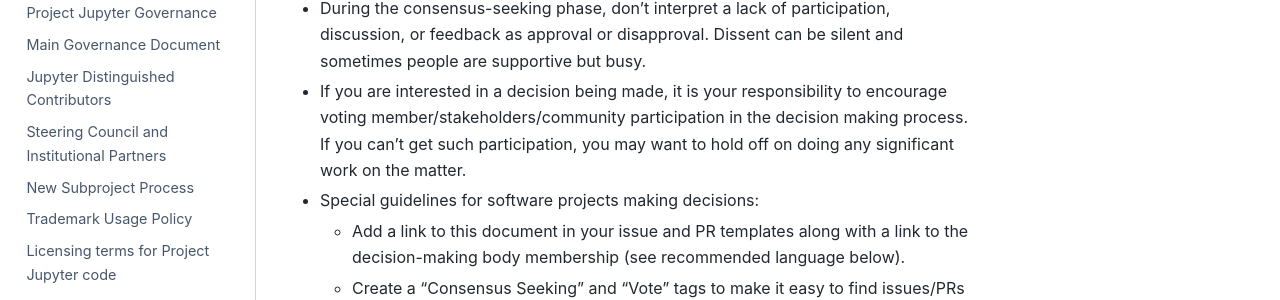
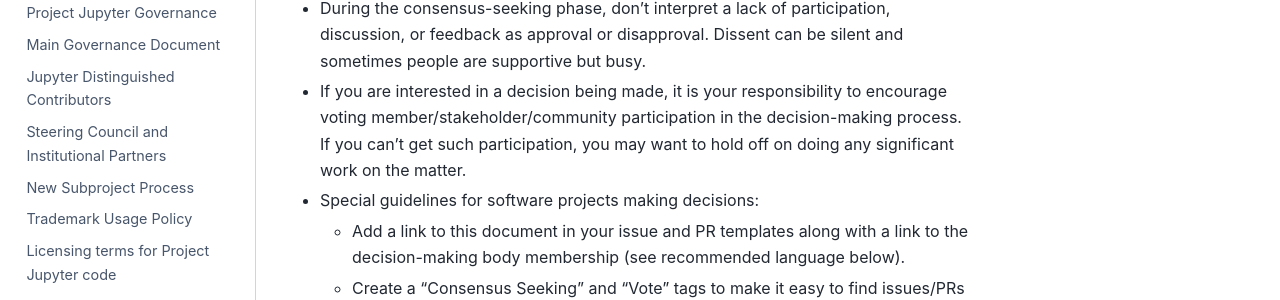
Before and after one commit to jupyter/governance, a Jupyter Book: the page built from decision_making.md, in a window 1280 px wide and 900 px high, scrolled down 1954 px. Shown: the part 179-479 px from the top of the window. Built offline with Jupyter Book 1.0.4 settings and Sphinx 7.4.7 and the Sphinx Book theme 1.1.4, drawn with Linux system fonts in a browser that asks for light colours; pages that are not in the unit, such as notebooks, are missing from menus.

Commit message:
Update decision_making.md
Co-authored-by: Jason Grout <jasongrout@users.noreply.github.com>

```diff
--- a/decision_making.md
+++ b/decision_making.md
@@ -31,7 +31,7 @@ While the previous section is prescriptive for all Jupyter teams, the following
 
 - Do not call a vote to short-circuit an ongoing discussion that is still productive in terms of exploring ideas and feedback. Votes should be called only when discussion has explored the space and stakeholders have provided input.
 - During the consensus-seeking phase, don’t interpret a lack of participation, discussion, or feedback as approval or disapproval. Dissent can be silent and sometimes people are supportive but busy.
-- If you are interested in a decision being made, it is your responsibility to encourage voting member/stakeholders/community participation in the decision making process. If you can’t get such participation, you may want to hold off on doing any significant work on the matter.
+- If you are interested in a decision being made, it is your responsibility to encourage voting member/stakeholder/community participation in the decision-making process. If you can’t get such participation, you may want to hold off on doing any significant work on the matter.
 - Special guidelines for software projects making decisions:
   - Add a link to this document in your issue and PR templates along with a link to the decision-making body membership (see recommended language below).
   - Create a “Consensus Seeking” and “Vote” tags to make it easy to find issues/PRs where a decision is being made.
```
